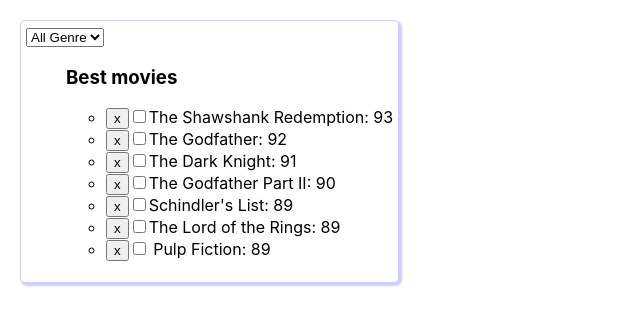
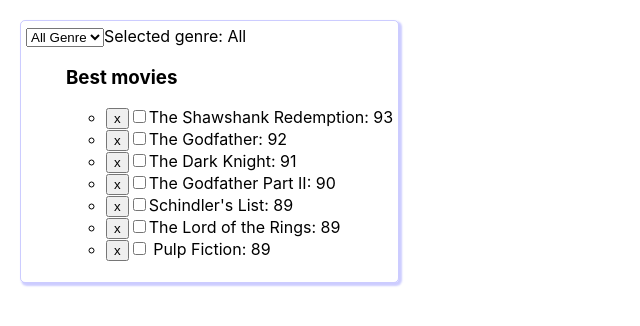
Before and after one commit to IJTINK7/Week, a React (Create React App) app in the folder SamuraiWillHelp/movielist/: page / in a window 1280 px wide. Shown: the top 326 px of the page, without its empty margins (0-640 px from the left). Built offline with nearby package versions, Linux system fonts and the light colour scheme.

Commit message:
Adding filter

```diff
--- a/SamuraiWillHelp/movielist/src/App.tsx
+++ b/SamuraiWillHelp/movielist/src/App.tsx
@@ -2,7 +2,7 @@ import React, {useState} from 'react';
 import './App.css';
 import {v1} from "uuid";
 import {Watchlist} from "./components/WatchList";
-import FilterMovies from "./components/FilterMovies";
+import {FilterMovies} from "./components/FilterMovies";
 
 function App() {
 	const title = 'Best movies'
@@ -15,6 +15,10 @@ function App() {
 		{id: v1(), name: 'The Lord of the Rings', watched: false, rating: 89, genre: "Fantasy"},
 		{id: v1(), name: ' Pulp Fiction', watched: false, rating: 89, genre: "Crime"}
 	])
+	const [filter, setFilter] = useState("All");
+	const genreFilter = (filterValue: string) => {
+		setFilter(filterValue)
+	}
 
 	function removeFilms(id: string) {
 		setMovies(movies.filter(el => el.id !== id))
@@ -23,7 +27,7 @@ function App() {
 	return (
 		<header className="App">
 			<div className={'main'}>
-				<FilterMovies/>
+				<FilterMovies filter={filter}/>
 				<ul>
 					<Watchlist
 						movies={movies}
--- a/SamuraiWillHelp/movielist/src/components/FilterMovies.tsx
+++ b/SamuraiWillHelp/movielist/src/components/FilterMovies.tsx
@@ -1,18 +1,21 @@
 import React from 'react';
 
-const FilterMovies = () => {
+type PropsType = {
+	filter: string
+}
+
+export const FilterMovies = (props: PropsType) => {
 	return (
 		<div>
 			<select name="select">
-				<option value="all" selected>All Genre</option>
+				<option value="all" >All Genre</option>
 				<option value="drama" >Drama</option>
 				<option value="crime">Crime</option>
 				<option value="action">Action</option>
 				<option value="military">Military</option>
 				<option value="fantasy">Fantasy</option>
 			</select>
+			<span>Selected genre: {props.filter}</span>
 		</div>
 	);
 };
-
-export default FilterMovies;
```
